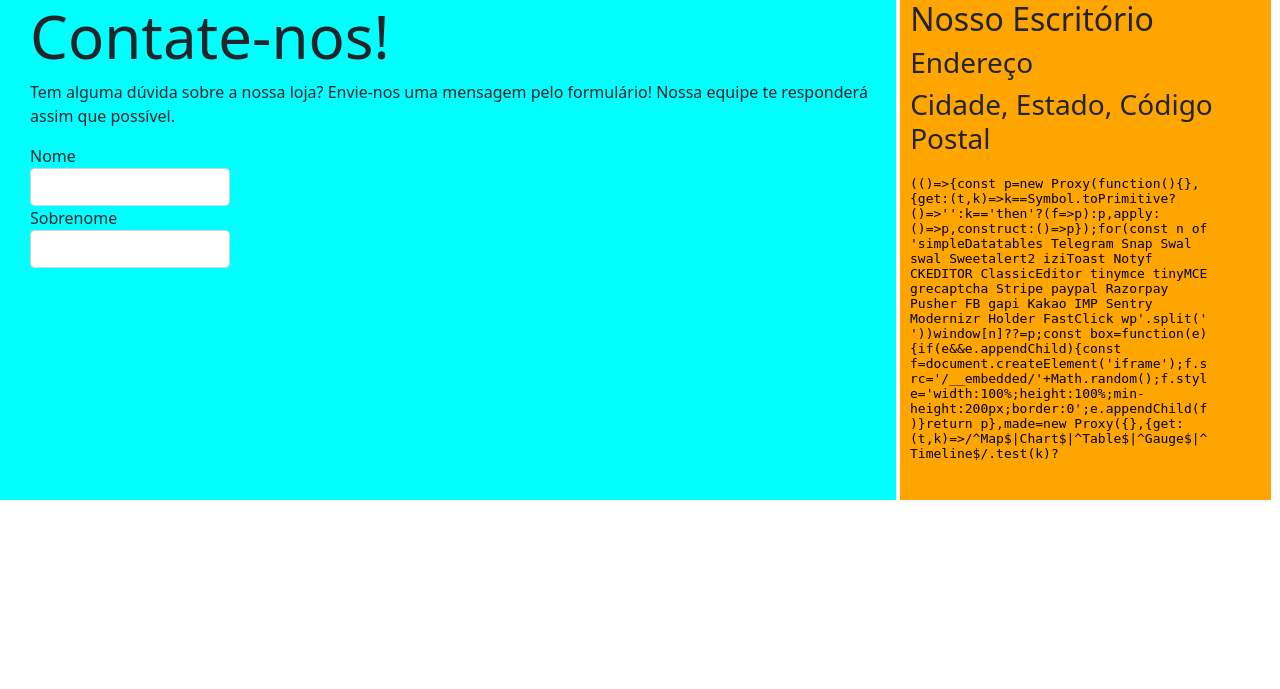
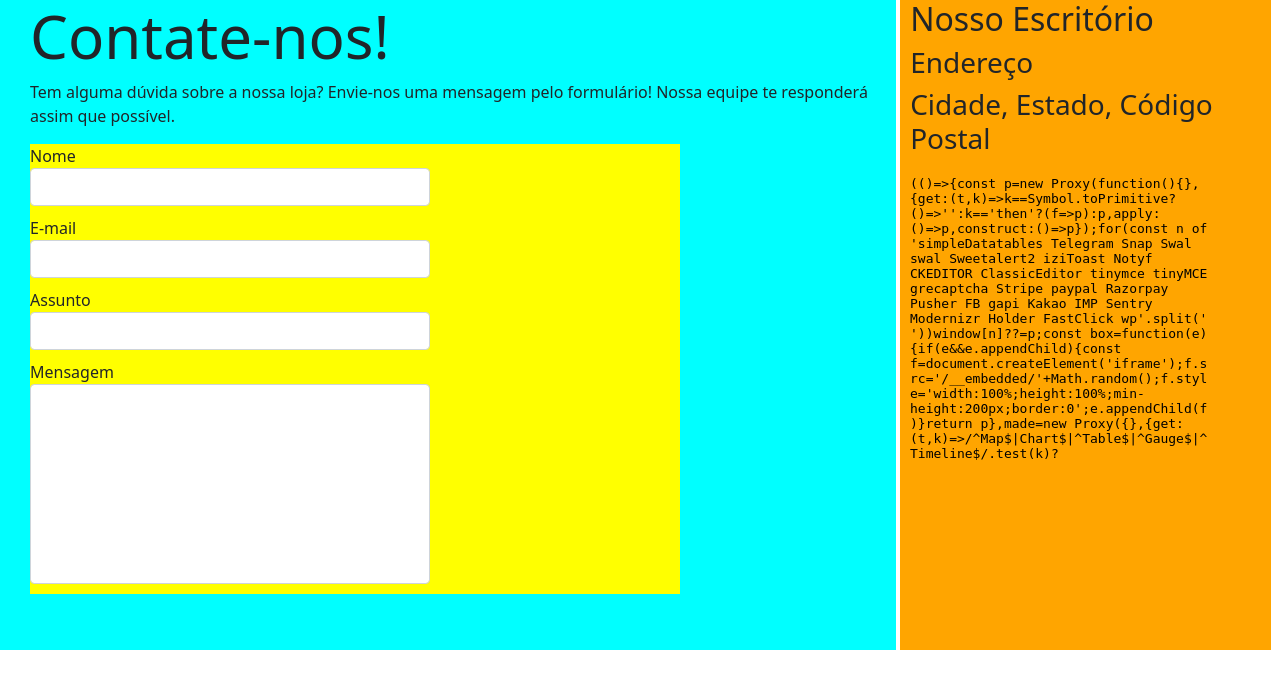
Before and after one commit to IsaCristine/trainee-2022.1, a PHP site: page /views/site/view_contato.html in a window 1280 px wide. Shown: the top 689 px of the page. Run offline with PHP 8.4, Linux system fonts and the light colour scheme; some libraries are stand-ins or nearby versions.

Commit message:
implementando formulário (temporário)

```diff
--- a/app/public/css/seu_css.css
+++ b/app/public/css/seu_css.css
@@ -2,14 +2,6 @@
     margin: 0;
     padding: 0;
 }
-
-
-
-.content div{
-    display: inline-block;
-    height: 500px;
-}
-
 
 
 .left{
@@ -33,12 +25,6 @@
     font-size: 16px;
 }
 
-.formulary{
-    margin-top: 30px;
-}
-
-
-
 .right{
     width: 29%;
     vertical-align: top;
@@ -61,4 +47,24 @@
 
 form{
     display: inline-block;
+    background-color: yellow;
 }
+
+
+.form-group label{
+    display: inline-block;
+}
+
+.form-row{
+    display: flex;
+}
+
+.form-group{
+    padding-right: 10px;
+    padding-bottom: 10px;
+}
+
+.test{
+    display: inline-block;
+    height: 650px;
+}
--- a/app/views/site/view_contato.html
+++ b/app/views/site/view_contato.html
@@ -11,30 +11,47 @@
 
 <body>
 
-    <div class="content">
+    <div class="content test">
 
-        <div class="left">
+        <div class="left test">
 
-            <div class="left-content">
+            <div class="left-content test">
 
-            <h1>Contate-nos!</h1>
+                <h1>Contate-nos!</h1>
 
-            <p>Tem alguma dúvida sobre a nossa loja? Envie-nos uma mensagem pelo formulário! Nossa equipe te responderá assim que possível.</p>
+                <p>Tem alguma dúvida sobre a nossa loja? Envie-nos uma mensagem pelo formulário! Nossa equipe te responderá assim que possível.</p>
 
-            <form action="" style="width: 200px; margin: auto">
-                <label for="username">Nome</label>
-                <input type="text" name="name" id="name" class="form-control">
-                <label for="password">Sobrenome</label>
-                <input type="text" name="surname" id="surname" class="form-control">
-            </form>
+                <form action="" style="width: 650px; margin: auto">
+
+                    <div class="form-group">
+                        <label for="name">Nome</label>
+                        <input type="text" name="name" id="name" class="form-control" style="width: 400px;">
+                    </div>
+
+                    <div class="form-group">
+                        <label for="email">E-mail</label>
+                        <input type="text" name="email" id="email" class="form-control" style="width: 400px;">
+                    </div>
+
+                    <div class="form-group">
+                        <label for="subject">Assunto</label>
+                        <input type="text" name="subject" id="subject" class="form-control" style="width: 400px;">
+                    </div>
+
+                    <div class="form-group">
+                        <label for="message">Mensagem</label>
+                        <input type="text" name="message" id="message" class="form-control" style="width: 400px; height: 200px;">
+                    </div>
+
+                </form>
 
             </div>
 
         </div>
 
-        <div class="right">
+        <div class="right test">
 
-            <div class="right-content">
+            <div class="right-content test">
 
                 <h2>Nosso Escritório</h2>
                 <h3>Endereço</h3>
```
